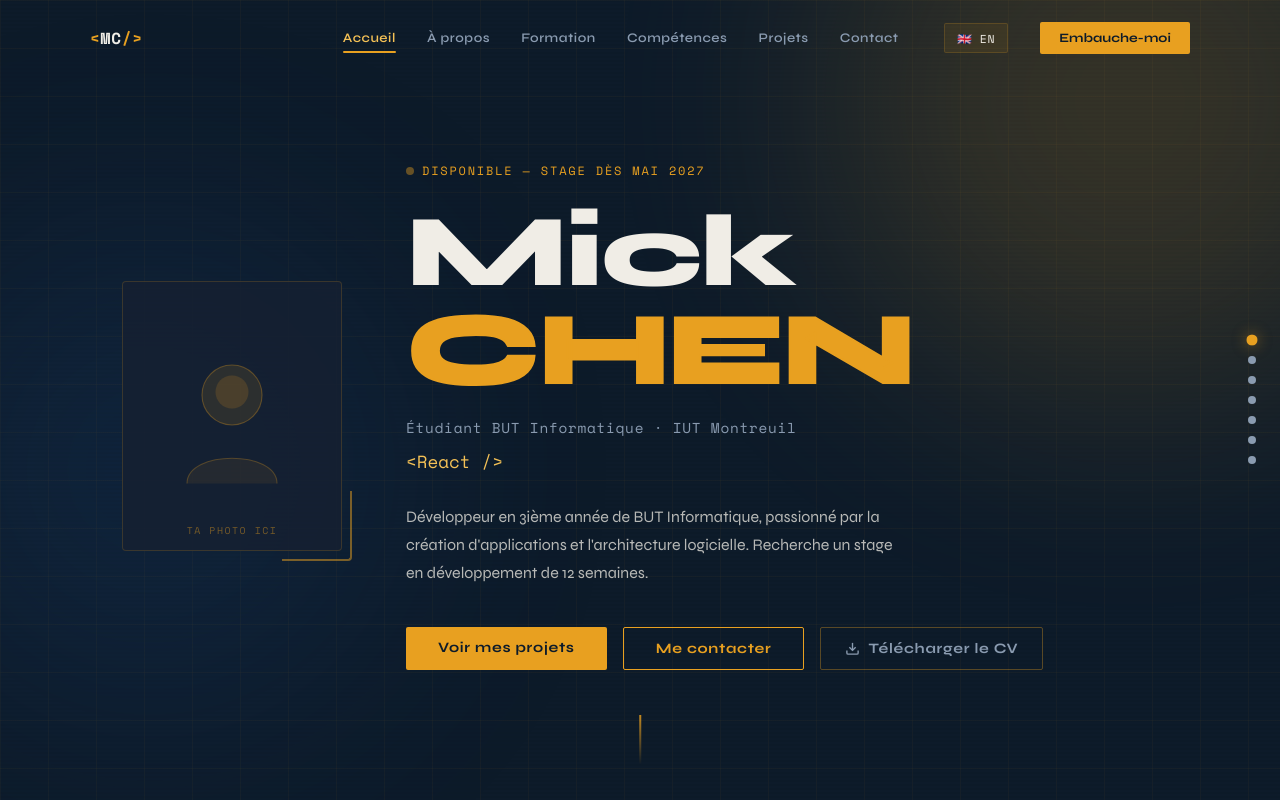
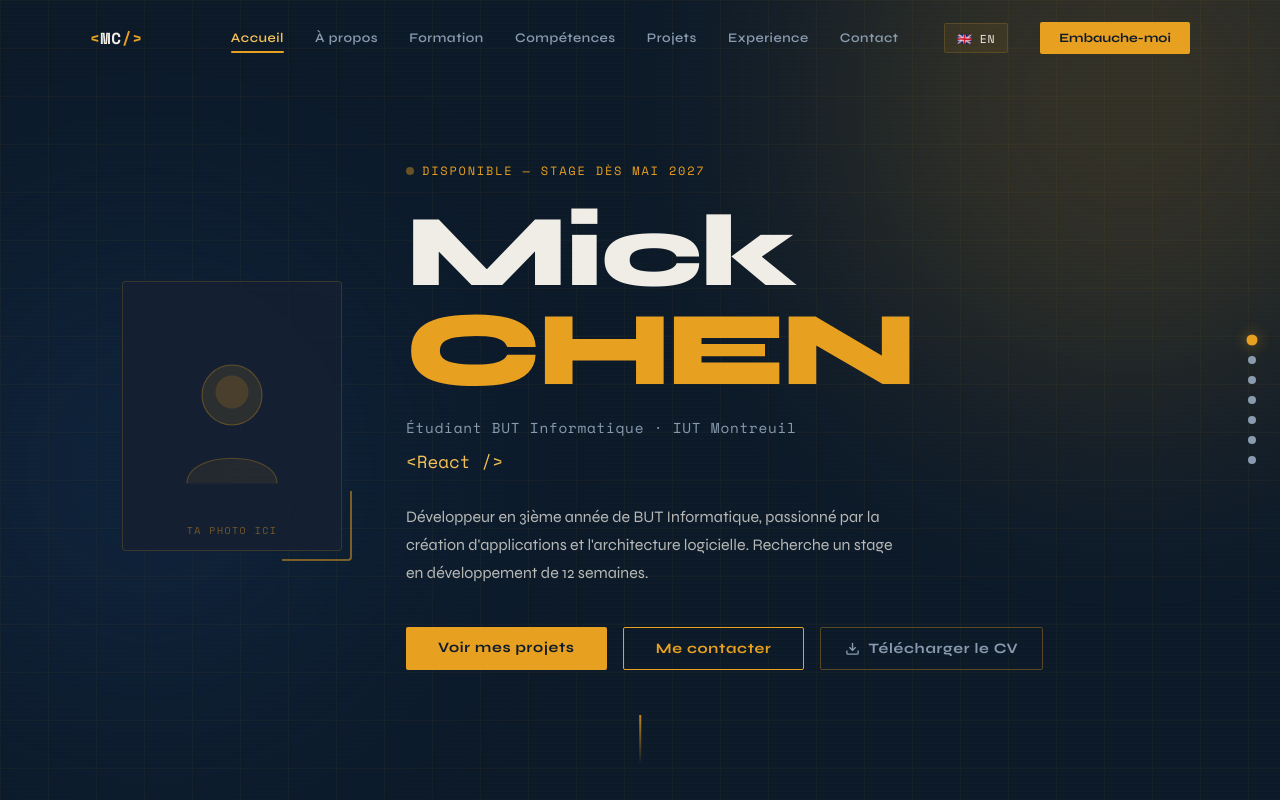
Before and after one commit to miamcookie/portfolio, a React (Vite) app: page / in a window 1280 px wide. Shown: the top 800 px of the page. Built offline with nearby package versions, Linux system fonts and the light colour scheme.

Commit message:
ajout experience

```diff
--- a/src/data/content.js
+++ b/src/data/content.js
@@ -7,6 +7,7 @@ export const content = {
         { id: 'education',  label: 'Formation' },
         { id: 'skills',     label: 'Compétences' },
         { id: 'projects',   label: 'Projets' },
+        { id: 'experience',   label: 'Experience' },
         { id: 'contact',    label: 'Contact' },
       ],
       cta: 'Embauche-moi',
@@ -72,6 +73,7 @@ export const content = {
     Experience: {
       label: '// 05 — Experience Professionnel',
       title: "Où j'ai travailler",
+      github:     'Voir sur GitHub',
       close:      'Fermer',
       noImg:      '[ Pas de screenshot disponible ]',
       stackLabel: 'Stack utilisée',
@@ -80,6 +82,7 @@ export const content = {
           year: '2026',
           title: 'Caisse National d Assurance Retraite',
           desc: "Migration d'une application vers une nouvelle version",
+          details:"Migration de script pl/sql en procédure stockée pour que la nouvelle application puisse les utilisé",
           tech: ['PL/SQL', 'Java'],
           color: '#61dafb',
         }
```
